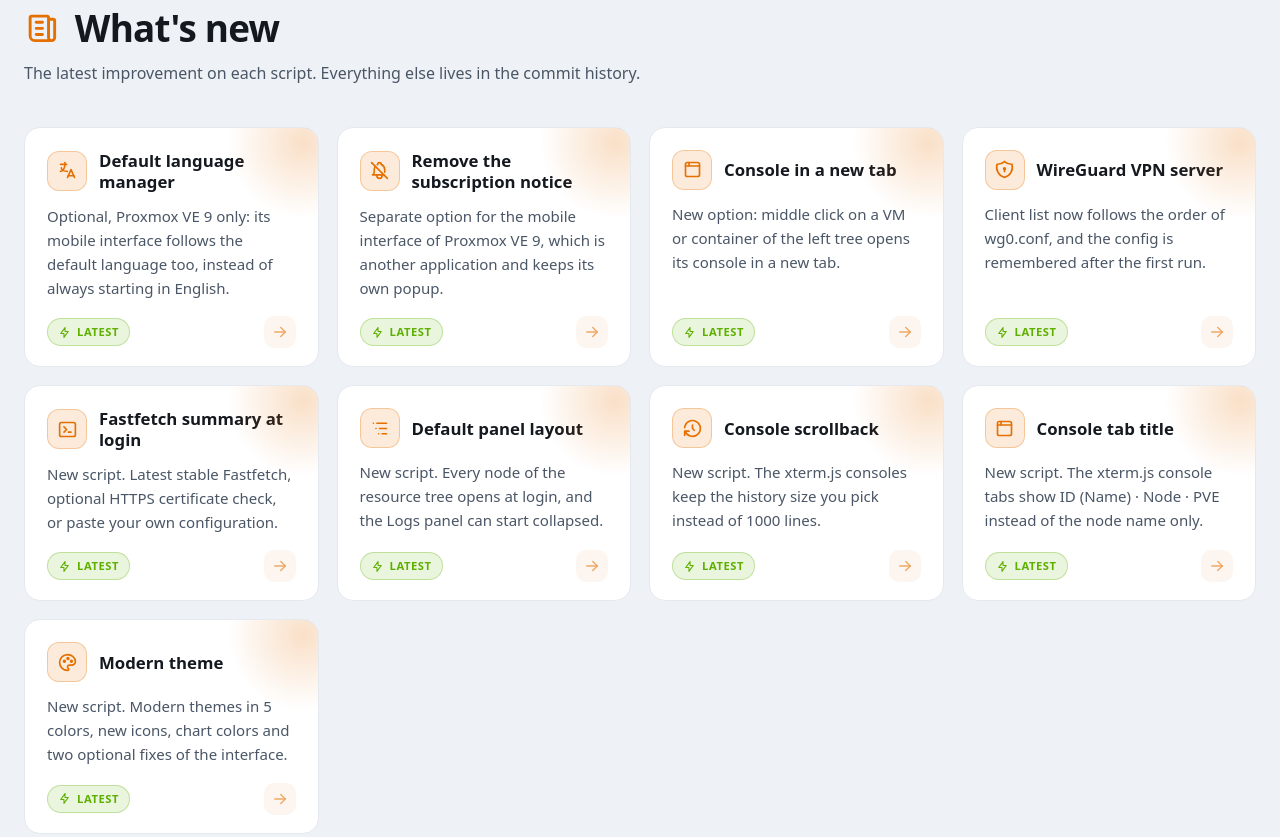
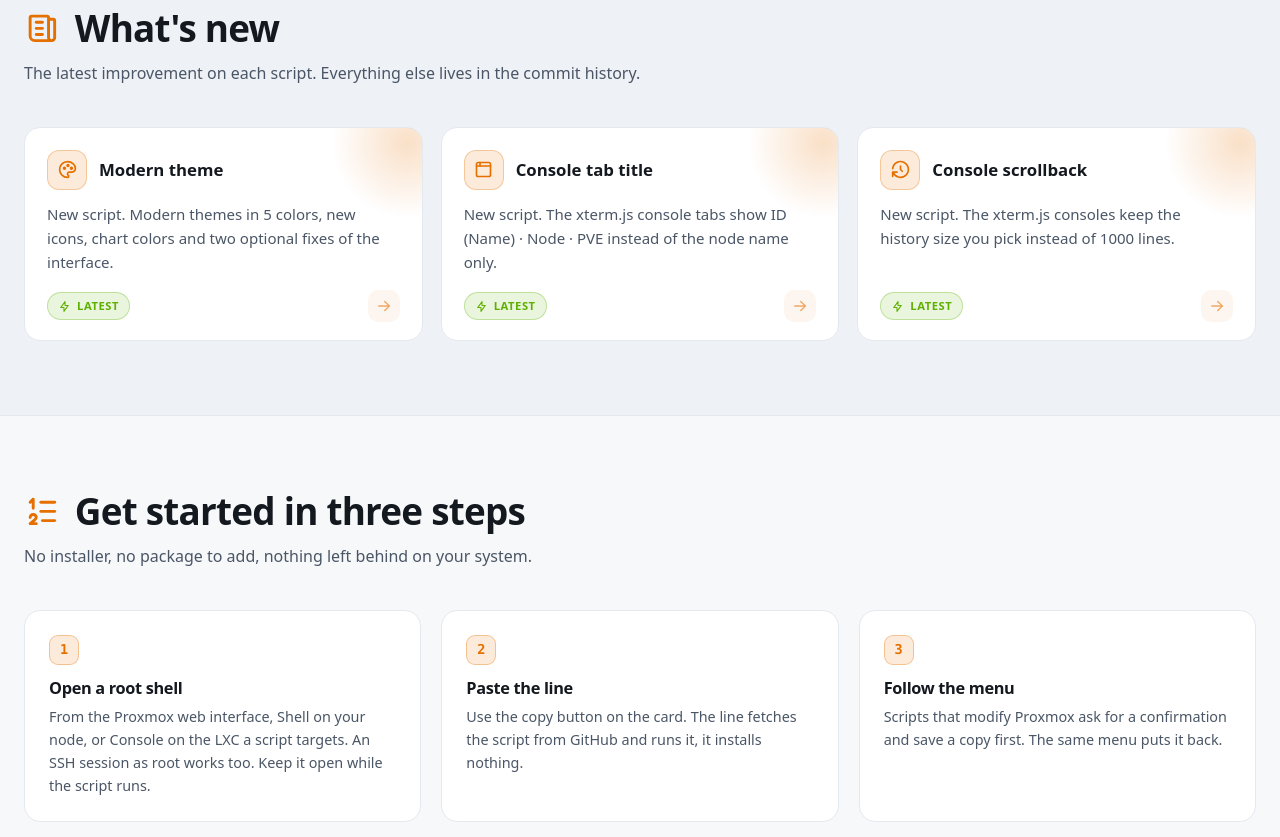
Before and after one commit to Victor-root/Proxmox-Tools, a plain HTML site: page site/index.html in a window 1280 px wide. Shown: the part 900-1737 px from the top of the page. Drawn offline with Linux system fonts and the light colour scheme.

Commit message:
Show the three latest scripts first in What's new
The cards followed the order of SCRIPTS, oldest first, and listed every
script. New scripts are appended to that list, so it is read backwards
and cut to one row of three cards, one column on narrow screens.

```diff
--- a/site/assets/app.js
+++ b/site/assets/app.js
@@ -269,10 +269,16 @@
             .join('\n');
     }
 
-    /* Each card is one link: clicking anywhere on it scrolls to the script. */
+    /* Each card is one link: clicking anywhere on it scrolls to the script.
+       New scripts are appended to SCRIPTS, so the latest ones come last: show
+       them first, one row of NEWS_COUNT cards. */
+    const NEWS_COUNT = 3;
+
     function renderNews() {
         document.getElementById('news-list').innerHTML = SCRIPTS
             .filter((s) => s.updated)
+            .reverse()
+            .slice(0, NEWS_COUNT)
             .map((s) => [
                 '<a class="news-card" href="#' + esc(s.id) + '">',
                 '  <div class="news-top">',
--- a/site/assets/styles.css
+++ b/site/assets/styles.css
@@ -556,7 +556,8 @@
 
 /* ---------- news ---------- */
 
-.news { display: grid; grid-template-columns: repeat(auto-fit, minmax(290px, 1fr)); gap: 18px; }
+.news { display: grid; grid-template-columns: repeat(3, minmax(0, 1fr)); gap: 18px; }
+@media (max-width: 900px) { .news { grid-template-columns: 1fr; } }
 
 /* the whole card is the link to its script */
 .news-card {
```
